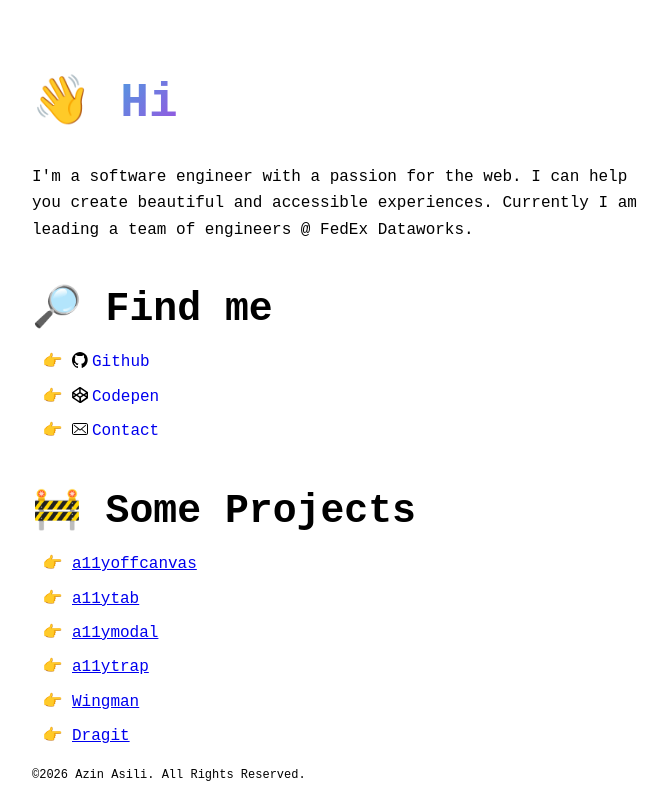
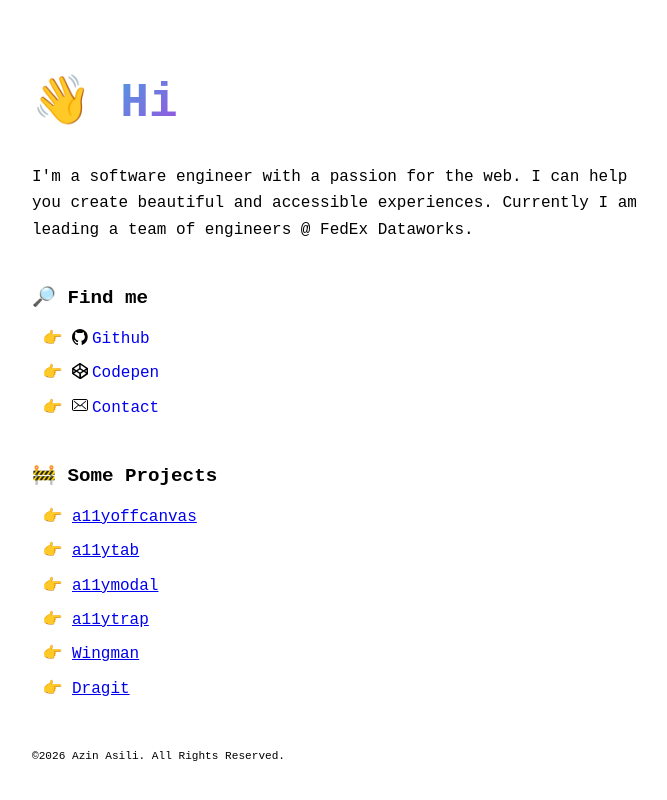
Before and after one commit to azinasili/azinasili.com, a Next.js app: page / in a window 1280 px wide. Shown: the whole page, without its empty margins (0-667 px from the left). Built offline with nearby package versions, Linux system fonts and the light colour scheme; a web font is replaced by a local one.

Commit message:
commit updates

```diff
--- a/src/components/Greeting/Greeting.module.css
+++ b/src/components/Greeting/Greeting.module.css
@@ -7,14 +7,17 @@
    */
   --hue-1-calc: calc(var(--mouse-x-pct) * 60 + 180);
   --hue-2-calc: calc(var(--mouse-y-pct) * 60 + 180);
+  /* --hue-1-calc: calc(var(--mouse-x-pct) * 360); */
+  /* --hue-2-calc: calc(var(--mouse-y-pct) * 360); */
 
   --hue-1-default: 210;
   --hue-2-default: 270;
 
   --hue-1: round(down, var(--hue-1-calc));
   --hue-2: round(down, var(--hue-2-calc));
+  /* --hue-1: round(down, var(--hue-1-calc)); */
+  /* --hue-2: round(down, var(--hue-2-calc)); */
 
-  background: linear-gradient(orange, tomato);
   background: linear-gradient(
     135deg,
     hsl(var(--hue-1, var(--hue-1-default)), 70%, 60%),
--- a/src/hooks/useMouseGradient.tsx
+++ b/src/hooks/useMouseTracking.tsx
@@ -4,7 +4,7 @@ type TrackingEvent = MouseEvent | TouchEvent;
 
 type HandleMouseTrackingReturn = (event: TrackingEvent) => void;
 
-type UseMouseGradientReturn = [RefCallback<HTMLElement>];
+type useMouseTrackingReturn = [RefCallback<HTMLElement>];
 
 /**
  * Updates CSS variables based on mouse position.
@@ -62,7 +62,7 @@ let isListening = false;
 /**
  * React hook to track mouse movement and update CSS variables.
  */
-export function useMouseGradient(): UseMouseGradientReturn {
+export function useMouseTracking(): useMouseTrackingReturn {
   const [element, setElement] = useState<HTMLElement | null>(null);
 
   // Callback ref to set the target element
--- a/src/layouts/Footer.module.css
+++ /dev/null
@@ -1,8 +0,0 @@
-.footer {
-  font-size: 0.75em;
-  margin-block-end: 0;
-}
-
-.copyright {
-  margin-block: 0;
-}
--- a/src/layouts/Footer.tsx
+++ b/src/layouts/Footer.tsx
@@ -1,9 +1,7 @@
-import styles from './Footer.module.css';
-
 export function Footer() {
   return (
-    <footer className={styles.footer}>
-      <p className={styles.copyright}>&copy;{new Date().getFullYear()} Azin Asili. All Rights Reserved.</p>
+    <footer>
+      <small>&copy;{new Date().getFullYear()} Azin Asili. All Rights Reserved.</small>
     </footer>
   );
 }
--- a/src/pages/_app.tsx
+++ b/src/pages/_app.tsx
@@ -1,9 +1,9 @@
 import type { AppProps } from 'next/app';
-import { useMouseGradient } from 'hooks/useMouseGradient';
+import { useMouseTracking } from 'hooks/useMouseTracking';
 import 'styles/global.css';
 import 'styles/App.css';
 
 export default function AzinAsiliApp({ Component, pageProps }: AppProps) {
-  useMouseGradient();
+  useMouseTracking();
   return <Component {...pageProps} />;
 }
--- a/src/pages/index.tsx
+++ b/src/pages/index.tsx
@@ -27,9 +27,9 @@ export default function Home({ profileLinks, projects }: InferGetServerSideProps
         I&apos;m a software engineer with a passion for the web. I can help you create beautiful and accessible
         experiences. Currently I am leading a team of engineers @ FedEx Dataworks.
       </p>
-      <h2>🔎 Find me</h2>
+      <h2 className="h6">🔎 Find me</h2>
       <ProfileLinks profileLinks={profileLinks} />
-      <h2>🚧 Some Projects</h2>
+      <h2 className="h6">🚧 Some Projects</h2>
       <ProjectList projects={projects} />
     </Basic>
   );
```
